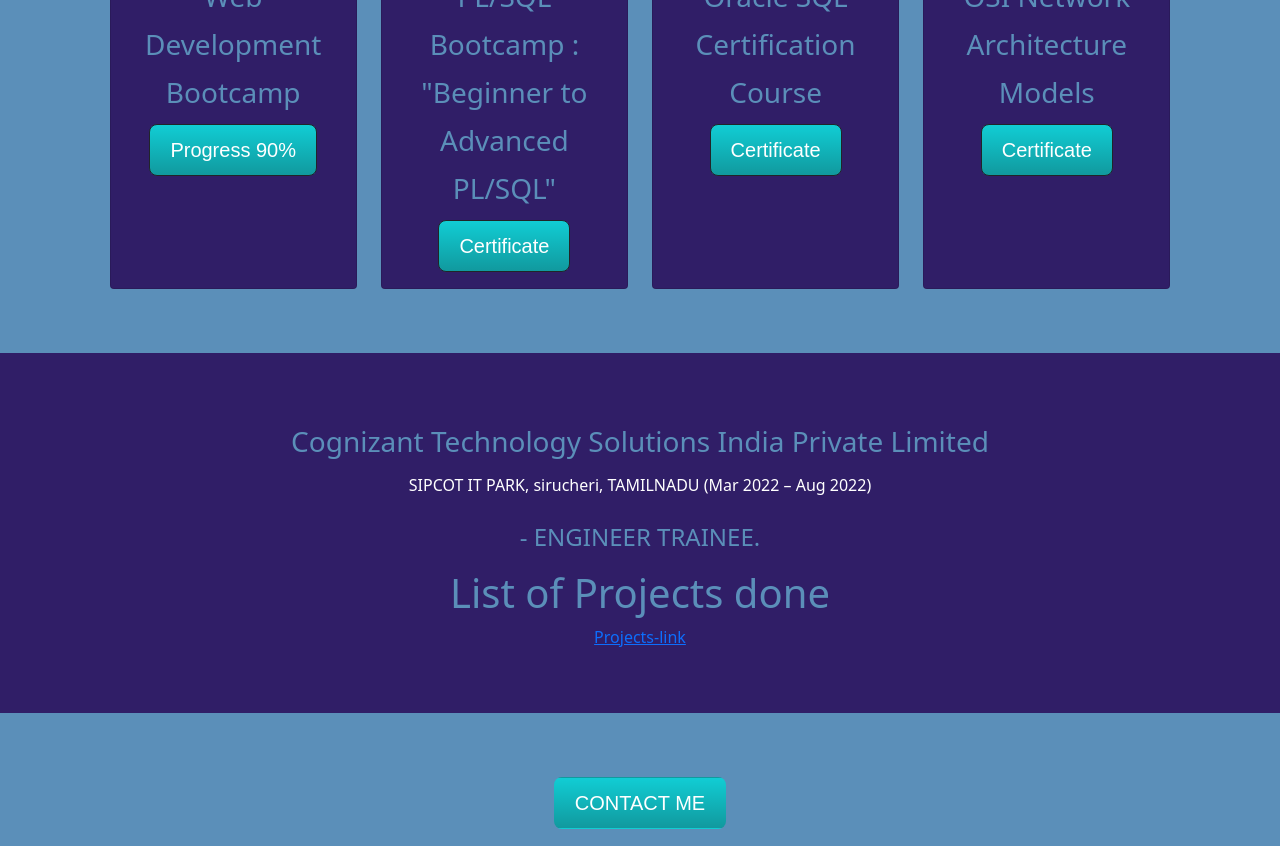
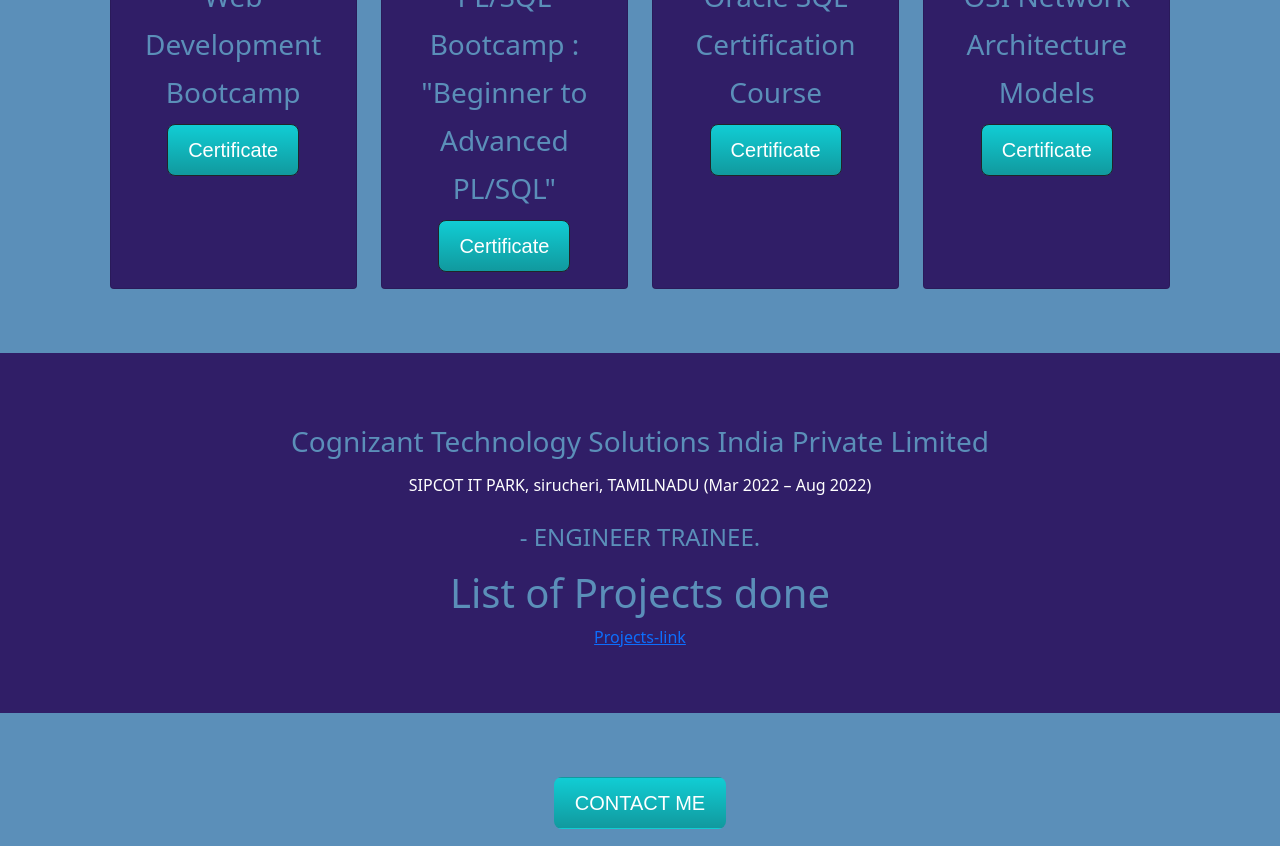
Before and after one commit to gukan08111997/cv-boot, a plain HTML site: page index.html in a window 1280 px wide. Shown: the part 2800-3646 px from the top of the page. Drawn offline with nearby package versions, Linux system fonts and the light colour scheme.

Commit message:
Update index.html

```diff
--- a/index.html
+++ b/index.html
@@ -161,7 +161,7 @@
     <img class="course-logo" src="images/udemy-logo.png" alt="udemy-logo">
     <div class="card-body">
       <h3>Complete 2023 Web Development Bootcamp</h3>
-      <a class="btn btn-dark" href="#">Progress 90%</a>
+      <a class="btn btn-dark" href="#">Certificate</a>
     </div>
 </div>
 </div>
```
